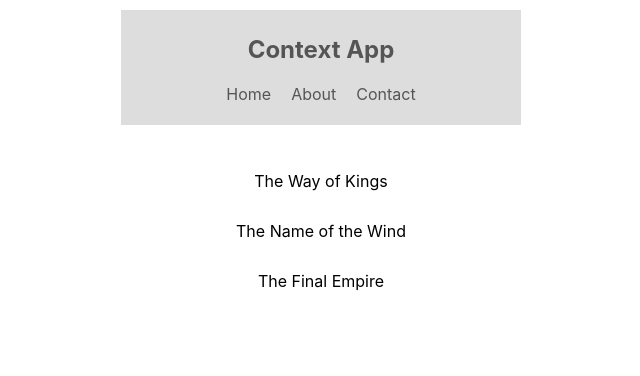
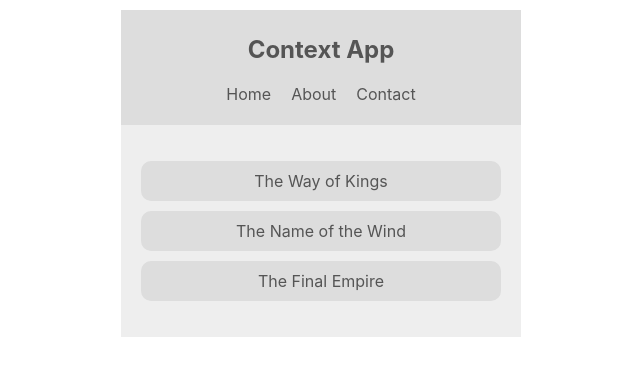
Before and after one commit to aloha45/react-context-app, a React (Create React App) app: page / in a window 1280 px wide. Shown: the top 376 px of the page, without its empty margins (319-959 px from the left). Built offline with nearby package versions, Linux system fonts and the light colour scheme.

Commit message:
add styling

```diff
--- a/src/Components/Booklist.js
+++ b/src/Components/Booklist.js
@@ -1,17 +1,21 @@
 import React, { Component } from 'react';
+import { ThemeContext } from '../Contexts/ThemeContext';
 
 class Booklist extends Component {
+    static contextType = ThemeContext;
     render() {
+        const { isLightTheme, light, dark } = this.context;
+        const theme = isLightTheme ? light : dark;
         return (
-            <div className="book-list">
+            <div className="book-list" style={{ color: theme.syntax, background: theme.bg }}>
                 <ul>
-                    <li>
+                    <li style={{ background: theme.ui }}>
                         The Way of Kings
                     </li>
-                    <li>
+                    <li style={{ background: theme.ui }}>
                         The Name of the Wind
                     </li>
-                    <li>
+                    <li style={{ background: theme.ui }}>
                         The Final Empire
                     </li>
                 </ul>
```
Also changed, not shown: 1 other file (tests, documents, lock files or other folders).
